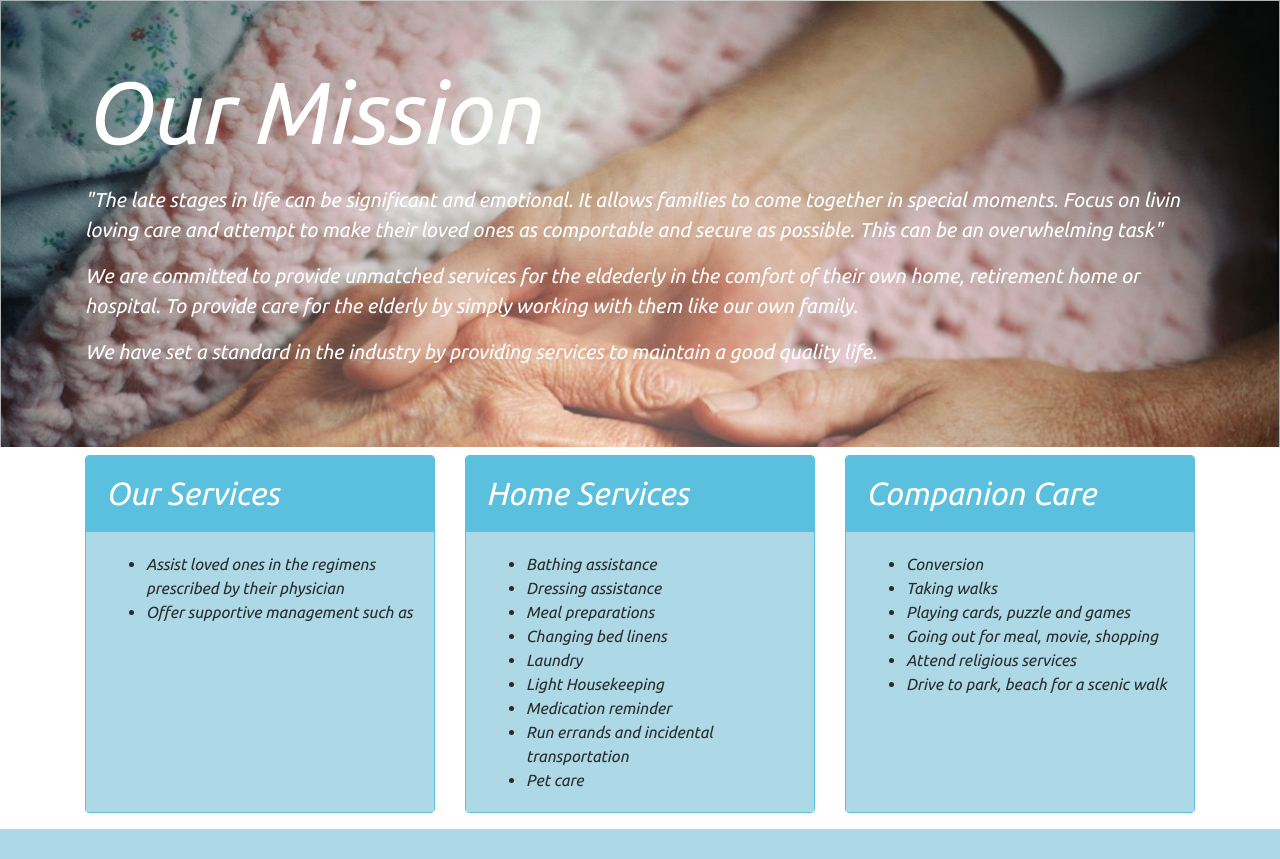
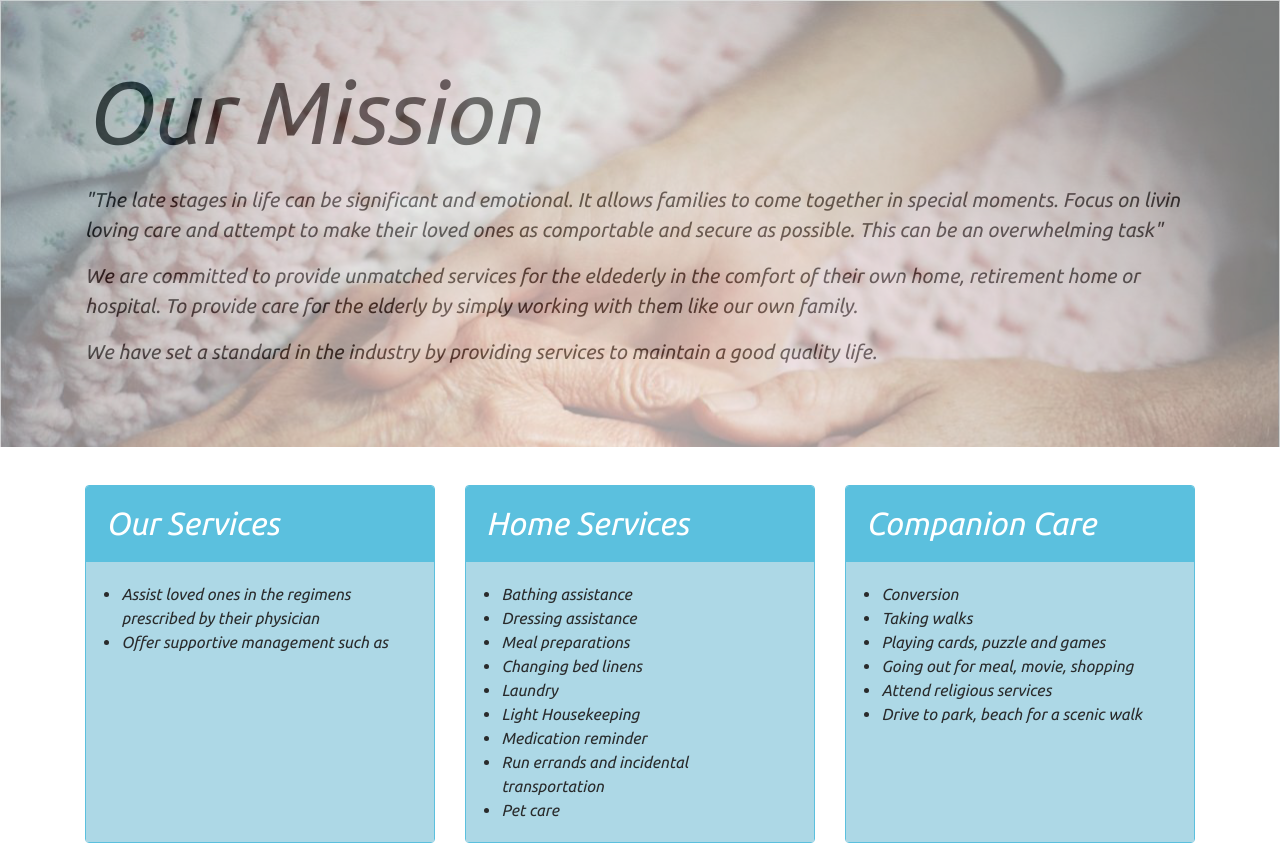
Before and after one commit to novellito/susans-care-agency, a PHP site: page / in a window 1280 px wide. Shown: the part 100-959 px from the top of the page. Before the commit the page ends 929 px from the top, so only its background shows below. Run offline with PHP 8.4, Linux system fonts and the light colour scheme; some libraries are stand-ins or nearby versions.

Commit message:
added php

```diff
--- /dev/null
+++ b/components/head.php
@@ -0,0 +1,11 @@
+<head>
+    <meta charset="UTF-8">
+    <meta http-equiv="X-UA-Compatible" content="IE=edge">
+    <meta name="viewport" content="width=device-width, initial-scale=1">
+    <!--<link rel="stylesheet" href="https://maxcdn.bootstrapcdn.com/bootstrap/4.0.0-alpha.6/css/bootstrap.min.css">-->
+    <link rel="stylesheet" href="https://maxcdn.bootstrapcdn.com/bootstrap/4.0.0-alpha.6/css/bootstrap.min.css" integrity="sha384-rwoIResjU2yc3z8GV/NPeZWAv56rSmLldC3R/AZzGRnGxQQKnKkoFVhFQhNUwEyJ" crossorigin="anonymous">
+    <link rel="stylesheet" href="css/styles.css">
+    <!--<link rel="stylesheet" href="bootstrap/bootstrap.min.css">-->
+    <link href="https://fonts.googleapis.com/css?family=Lobster|Ubuntu:400i" rel="stylesheet">
+    <title>Susan's Care Agency</title>
+</head>
--- /dev/null
+++ b/components/navbar.php
@@ -0,0 +1,14 @@
+   <nav class="navbar navbar-toggleable navbar-inverse hidden-xs-down">
+        <div class="container">
+            <a class="navbar-brand" href="index.php">
+                <img src="assets/images/dummyLogo.png" alt="Dummy Logo">
+                <span class="subHead h3">Susan's Care Agency</span>
+            </a>
+            <div class="navbar-nav">
+                <a class="nav-item nav-link active" href="index.php">Home</a>
+                <a class="nav-item nav-link" href="staff.php">Our Staff</a>
+                <a class="nav-item nav-link" href="#">Testimonials</a>
+                <a class="nav-item nav-link" href="about.php">About Us</a>
+            </div>
+        </div>
+    </nav>
--- a/css/styles.css
+++ b/css/styles.css
@@ -2,29 +2,47 @@ body {
     font-family: 'Ubuntu', sans-serif;
 }
 
-/*#susanHeading {
-    font-style: italic;
-}*/
 .navbar {
     height: 100px;
 }
 
 nav {
     background-color: #323459;
-    background-image: url(/assets/images/nursing2.jpg);
+    background-image: url(../assets/images/nursing2.jpg);
 }
 
 header#home {
-    background: url(/assets/images/11_2.jpg) no-repeat;
+    position: relative;
+    /*overflow: hidden;*/
+    /*display: block;*/
+    /*padding-bottom:1%;*/
+    height:100%;
+
+}
+
+header#home::after {
+    content: "";
+    position: absolute;
+    /*display: block;*/
+    background: url(../assets/images/11_2.jpg) no-repeat;
     background-size: 100%;
+    /*height:100%;*/
+    opacity: .5;
+    top: 0;
+    left: 0;
+    bottom: 0;
+    right: 0;
+    z-index: 0;
 }
 
 header div {
-    color: white;
+    color: black;
+    opacity: 1;
 }
 
 header p {
-    color: white;
+    color: black;
+    opacity: 1;
 }
 
 .navbar-brand img {
@@ -37,10 +55,23 @@ header p {
 }
 
 .card-block {
-    background-color: lightblue
+    background-color: lightblue;
+    /*height:50%;*/
+}
+.card-text{
+    padding-left:5%;
 }
 
+.container.card-deck{
+    padding-top:30px;
+}
+/*
+.card-deck .card:nth-child(3) {
+    margin-left: -2%;
+}*/
+
 /*++++++++++++++++++++Staff.html +++++++++++++++++++++*/
+
 
 /*++++++++++++++++++++About.html +++++++++++++++++++++*/
 
--- a/index.html
+++ /dev/null
@@ -1,100 +0,0 @@
-<!DOCTYPE html>
-<html lang="en">
-
-<head>
-    <meta charset="UTF-8">
-    <meta http-equiv="X-UA-Compatible" content="IE=edge">
-    <meta name="viewport" content="width=device-width, initial-scale=1">
-    <link rel="stylesheet" href="https://maxcdn.bootstrapcdn.com/bootstrap/4.0.0-alpha.6/css/bootstrap.min.css">
-    <link rel="stylesheet" href="bootstrap/bootstrap.min.css">
-    <link href="https://fonts.googleapis.com/css?family=Lobster|Ubuntu:400i" rel="stylesheet">
-    <link rel="stylesheet" href="css/styles.css">
-    <title>Susan's Care Agency</title>
-</head>
-
-<body>
-    <nav class="navbar navbar-toggleable navbar-inverse">
-        <div class="container">
-            <a class="navbar-brand" href="/index.html">
-                <img src="assets/images/dummyLogo.png" alt="Dummy Logo">
-                <span class="subHead h3">Susan's Care Agency</span>
-            </a>
-            <div class="navbar-nav">
-                <a class="nav-item nav-link active" href="/index.html">Home</a>
-                <a class="nav-item nav-link" href="/staff.html">Our Staff</a>
-                <a class="nav-item nav-link" href="#">Testimonials</a>
-                <a class="nav-item nav-link" href="/about.html">About Us</a>
-            </div>
-    </nav>
-    </div>
-
-    <header class="jumbotron jumbotron-fluid mb-2" id="home">
-        <div class="container">
-            <div class="display-2 mb-4">Our Mission</div>
-
-            <p class="lead">"The late stages in life can be significant and emotional. It allows families to come together in special moments. Focus on livin loving care and attempt to make their loved ones as comportable and secure as possible. This can be an overwhelming task" </p>
-
-            <p class="lead">We are committed to provide unmatched services for the eldederly in the comfort of their own home, retirement home or hospital. To provide care for the elderly by simply working with them like our own family. </p>
-
-            <p class="lead">We have set a standard in the industry by providing services to maintain a good quality life.</p>
-        </div>
-    </header>
-
-    <div class="container card-deck">
-
-        <section class="services card card-outline-info mb-3" id="ourServices">
-            <header class="card-header card-info text-white">
-                <h2 class="mt-2">Our Services</h2>
-            </header>
-            <div class="card-block">
-                <ul class="card-text">
-                    <li>Assist loved ones in the regimens prescribed by their physician</li>
-                    <li>Offer supportive management such as</li>
-                </ul>
-            </div>
-        </section>
-
-        <section class="services card card-outline-info mb-3" id="homeServices">
-            <header class="card-header card-info text-white">
-                <h2 class="mt-2">Home Services</h2>
-            </header>
-            <div class="card-block">
-                <ul class="card-text">
-                    <li>Bathing assistance</li>
-                    <li>Dressing assistance</li>
-                    <li>Meal preparations</li>
-                    <li>Changing bed linens</li>
-                    <li>Laundry</li>
-                    <li>Light Housekeeping</li>
-                    <li>Medication reminder</li>
-                    <li>Run errands and incidental transportation</li>
-                    <li>Pet care</li>
-                </ul>
-            </div>
-        </section>
-
-        <section class="services card card-outline-info mb-3" id="companionCare">
-            <header class="card-header card-info text-white">
-                <h2 class="mt-2">Companion Care</h2>
-            </header>
-            <div class="card-block">
-                <ul class="card-text">
-                    <li>Conversion</li>
-                    <li>Taking walks</li>
-                    <li>Playing cards, puzzle and games</li>
-                    <li>Going out for meal, movie, shopping</li>
-                    <li>Attend religious services</li>
-                    <li>Drive to park, beach for a scenic walk</li>
-                </ul>
-            </div>
-        </section>
-    </div>
-
-
-
-    <script src="https://ajax.googleapis.com/ajax/libs/jquery/1.11.3/jquery.min.js"></script>
-    <script src="https://maxcdn.bootstrapcdn.com/bootstrap/4.0.0-alpha.6/js/bootstrap.min.js"></script>
-    <script src="js/script.js"></script>
-</body>
-
-</html>
--- /dev/null
+++ b/index.php
@@ -0,0 +1,92 @@
+<!DOCTYPE html>
+<html lang="en">
+
+    <?php
+        include_once('./components/head.php')
+     ?>
+
+    <body>
+
+
+        <?php
+        include_once('./components/navbar.php')
+        ?>
+
+            <header class="jumbotron jumbotron-fluid mb-2" id="home">
+                <div class="container outer">
+                    <div class="display-2 mb-4">Our Mission</div>
+
+                    <p class="lead">"The late stages in life can be significant and emotional. It allows families to come together in special
+                        moments. Focus on livin loving care and attempt to make their loved ones as comportable and secure
+                        as possible. This can be an overwhelming task" </p>
+
+                    <p class="lead">We are committed to provide unmatched services for the eldederly in the comfort of their own home, retirement
+                        home or hospital. To provide care for the elderly by simply working with them like our own family.
+                    </p>
+
+                    <p class="lead">We have set a standard in the industry by providing services to maintain a good quality life.</p>
+                </div>
+            </header>
+
+            <div class="container card-deck">
+
+                <section class="services card card-outline-info mb-3 " id="ourServices">
+                    <header class="card-header card-info text-white">
+                        <h2 class="mt-2">Our Services</h2>
+                    </header>
+                    <div class="card-block">
+                        <ul class="card-text">
+                            <li>Assist loved ones in the regimens prescribed by their physician</li>
+                            <li>Offer supportive management such as</li>
+                        </ul>
+                    </div>
+                </section>
+
+                <section class="services card card-outline-info mb-3 " id="homeServices">
+                    <header class="card-header card-info text-white">
+                        <h2 class="mt-2">Home Services</h2>
+                    </header>
+                    <div class="card-block">
+                        <ul class="card-text">
+                            <li>Bathing assistance</li>
+                            <li>Dressing assistance</li>
+                            <li>Meal preparations</li>
+                            <li>Changing bed linens</li>
+                            <li>Laundry</li>
+                            <li>Light Housekeeping</li>
+                            <li>Medication reminder</li>
+                            <li>Run errands and incidental transportation</li>
+                            <li>Pet care</li>
+                        </ul>
+                    </div>
+                </section>
+
+                <section class="services card card-outline-info mb-3 " id="companionCare">
+                    <header class="card-header card-info text-white">
+                        <h2 class="mt-2">Companion Care</h2>
+                    </header>
+                    <div class="card-block">
+                        <ul class="card-text">
+                            <li>Conversion</li>
+                            <li>Taking walks</li>
+                            <li>Playing cards, puzzle and games</li>
+                            <li>Going out for meal, movie, shopping</li>
+                            <li>Attend religious services</li>
+                            <li>Drive to park, beach for a scenic walk</li>
+                        </ul>
+                    </div>
+                </section>
+            </div>
+
+
+            <script src="https://code.jquery.com/jquery-3.2.1.min.js" integrity="sha256-hwg4gsxgFZhOsEEamdOYGBf13FyQuiTwlAQgxVSNgt4="
+                crossorigin="anonymous"></script>
+            <script src="https://npmcdn.com/tether@1.2.4/dist/js/tether.min.js"></script>
+            <!--<script src="https://maxcdn.bootstrapcdn.com/bootstrap/4.0.0-alpha.6/js/bootstrap.min.js"></script>-->
+            <script src="https://maxcdn.bootstrapcdn.com/bootstrap/4.0.0-alpha.6/js/bootstrap.min.js" integrity="sha384-vBWWzlZJ8ea9aCX4pEW3rVHjgjt7zpkNpZk+02D9phzyeVkE+jo0ieGizqPLForn"
+                crossorigin="anonymous"></script>
+
+            <script src="js/script.js"></script>
+    </body>
+
+</html>
```
Also changed, not shown: about.html (deleted, +0 -53 lines), about.php (added, +30 -0 lines), staff.php (renamed from staff.html, +6 -32 lines), css/media.css (added).
